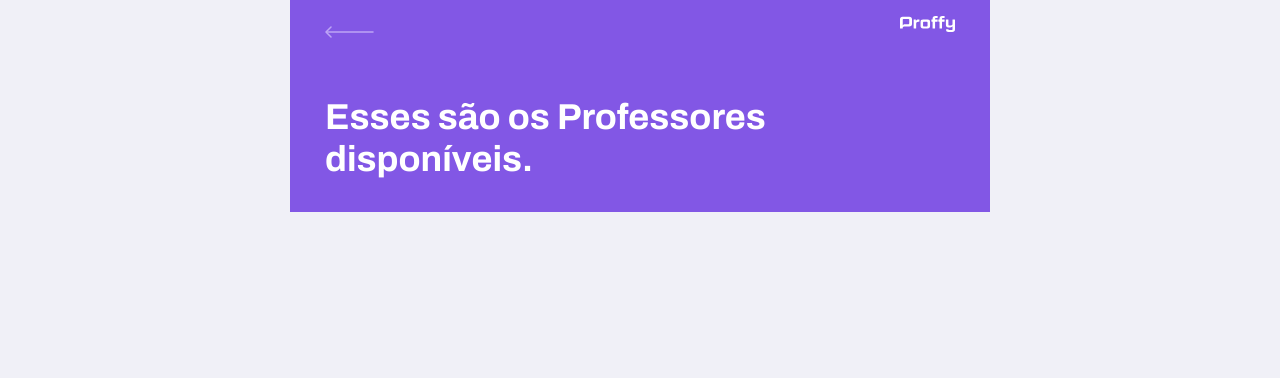
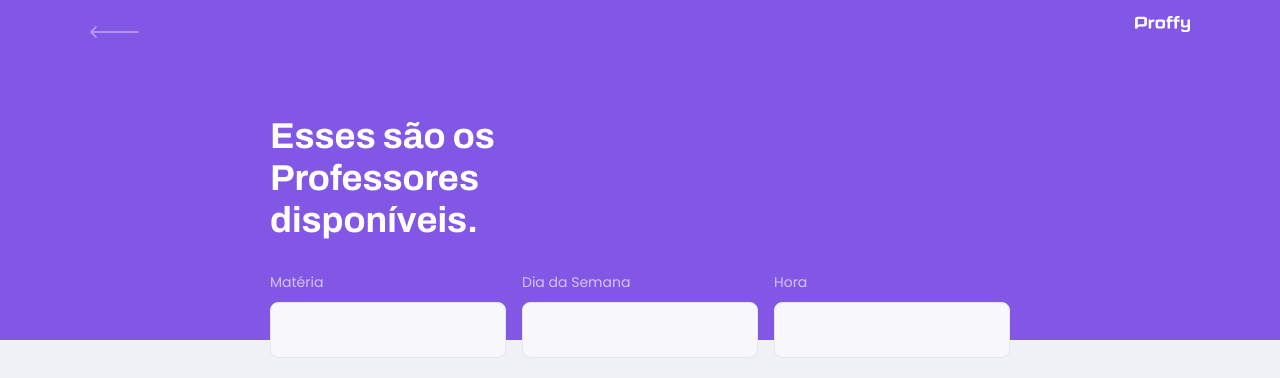
Before and after one commit to guiferrini/Busca_Aulas, a React (Create React App) app in the folder web/: page /study in a window 1280 px wide. Shown: the top 378 px of the page. Built offline with nearby package versions, Linux system fonts and the light colour scheme; the HTML template or start-up script is replaced by a standard one.

Commit message:
Add Search block

```diff
--- a/web/src/components/PageHeader/index.tsx
+++ b/web/src/components/PageHeader/index.tsx
@@ -3,6 +3,8 @@
 
 import logoImg from '../../assets/images/logo.svg';
 import backIcon from '../../assets/images/icons/back.svg';
+
+import './styles.css';
 
 interface PageHeaderProps {
   title: string;
@@ -23,8 +25,13 @@
       <div className="header-content">
         <strong>
           {props.title}
+          {/* children - qual conteudo escrevi no componente */}
         </strong>
+
+          {props.children}
+          {/* children - qual conteudo escrevi dentro do meu componente */}
       </div>
+
     </header>
   );
 }
--- a/web/src/components/PageHeader/styles.css
+++ b/web/src/components/PageHeader/styles.css
@@ -0,0 +1,66 @@
+.page-header {
+  display: flex;
+  flex-direction: column;
+  background-color: var(--color-primary);
+}
+
+.page-header .top-bar-container {
+  width: 90%;
+  margin: 0 auto;
+  display: flex;
+  justify-content: space-between;
+  text-align: center;
+  color: var(--color-text-in-primary);
+  padding: 1.6rem 0;
+}
+
+.page-header .top-bar-container a {
+  height: 3.2rem;
+  transition: opacity 0.2s;
+}
+
+.page-header .top-bar-container a:hover {
+  opacity: 0.6;
+}
+
+.page-header .top-bar-container > img {
+  height: 1.6rem;
+}
+
+.page-header .header-content {
+  width: 90%;
+  margin: 0 auto;
+  position: relative;
+  margin: 3.2rem auto;
+}
+
+.page-header .header-content strong {
+  font: 700 3.6rem Archivo;
+  line-height: 4.2rem;
+  color: var(--color-title-in-primary);
+}
+
+@media (min-width: 700px) {
+  .page-header {
+    height: 340px;
+  }
+
+  .page-header .top-bar-container {
+    max-width: 1100px;
+  }
+
+  .page-header .header-content {
+    flex: 1;
+    max-width: 740px;
+    margin: 0 auto;
+    padding-bottom: 48px;
+    display: flex;
+    flex-direction: column;
+    justify-content: center;
+    align-items: flex-start;
+  }
+
+  .page-header .header-content strong {
+    max-width: 350px;
+  }
+}
--- a/web/src/pages/TeacherList/index.tsx
+++ b/web/src/pages/TeacherList/index.tsx
@@ -6,7 +6,22 @@
 function TeacherList() {
   return (
     <div id="page-teacher-list" className="container">
-      <PageHeader title="Esses são os Professores disponíveis." />
+      <PageHeader title="Esses são os Professores disponíveis." >
+        <form id="search-teachers">
+          <div className="input-block">
+            <label htmlFor="subject">Matéria</label>
+            <input type="text" id="subject" />
+          </div>
+          <div className="input-block">
+            <label htmlFor="week_day">Dia da Semana</label>
+            <input type="text" id="week_day" />
+          </div>
+          <div className="input-block">
+            <label htmlFor="time">Hora</label>
+            <input type="text" id="time" />
+          </div>
+        </form>
+      </PageHeader>
     </div>
   )
 }
--- a/web/src/pages/TeacherList/styles.css
+++ b/web/src/pages/TeacherList/styles.css
@@ -3,44 +3,64 @@
   height: 100vh;
 }
 
-.page-header {
-  display: flex;
-  flex-direction: column;
-  background-color: var(--color-primary);
+#search-teachers {
+  margin-top: 3.2rem;
+}
+#search-teachers label {
+  color: var(--color-text-in-primary);
+}
+#search-teachers .input-block {
+  position: relative;
+}
+#search-teachers .input-block + .input-block {
+  margin-top: 1.4rem;
+}
+#search-teachers .input-block label {
+  font-size: 1.4rem;
+}
+#search-teachers .input-block input {
+  width: 100%;
+  height: 5.6rem;
+  margin-top: 0.8rem;
+  border-radius: 0.8rem;
+  background: var(--color-input-background);
+  border: 1px solid var(--color-line-in-white);
+  outline: 0;
+  padding: 0 1.6rem;
+  font: 1.6rem Archivo;
+}
+#search-teachers .input-block:focus-within::after {
+  width: (100% - 3.2rem);
+  height: 2px;
+  content: "";
+  background: var(--color-primary-light);
+  position: absolute;
+  left: 1.6rem;
+  right: 1.6rem;
+  bottom: 0;
+}
+#page-teacher-list main {
+  margin: 3.2rem auto;
+  width: 90%;
 }
 
-.page-header .top-bar-container {
-  width: 90%;
-  margin: 0 auto;
-  display: flex;
-  justify-content: space-between;
-  text-align: center;
-  color: var(--color-text-in-primary);
-  padding: 1.6rem 0;
+@media (min-width: 700px) {
+  #page-teacher-list {
+    max-width: 100%;
+  }
+  #search-teachers {
+    display: grid;
+    grid-template-columns: 1fr 1fr 1fr;
+    column-gap: 16px;
+    position: absolute;
+    bottom: -18px;
+  }
+  #search-teachers .input-block + .input-block {
+    margin-top: 0;
+  }
+  #page-teacher-list main {
+    padding: 3.2rem 0;
+    max-width: 740px;
+    margin: 0 auto;
+  }
 }
-
-.page-header .top-bar-container a {
-  height: 3.2rem;
-  transition: opacity 0.2s;
-}
-
-.page-header .top-bar-container a:hover {
-  opacity: 0.6;
-}
-
-.page-header .top-bar-container > img {
-  height: 1.6rem;
-}
-
-.page-header .header-content {
-  width: 90%;
-  margin: 0 auto;
-  position: relative;
-  margin: 3.2rem auto;
-}
-
-.page-header .header-content strong {
-  font: 700 3.6rem Archivo;
-  line-height: 4.2rem;
-  color: var(--color-title-in-primary);
-}
```
